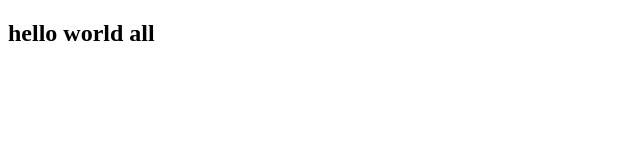
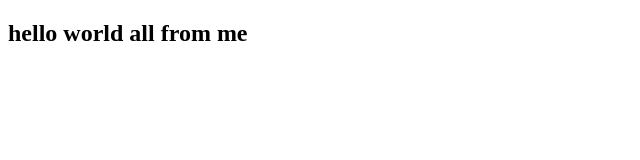
Before and after one commit to mamoonatahir/bootcamp-2020-october, a plain HTML site: page index.html in a window 1280 px wide. Shown: the whole page, without its empty margins (0-640 px from the left). Drawn offline with Linux system fonts and the light colour scheme.

Commit message:
updated_index.html

```diff
--- a/index.html
+++ b/index.html
@@ -6,6 +6,6 @@
     <title>Document</title>
 </head>
 <body>
-    <h2>hello world all </h2>
+    <h2>hello world all from me</h2>
 </body>
 </html>
```
